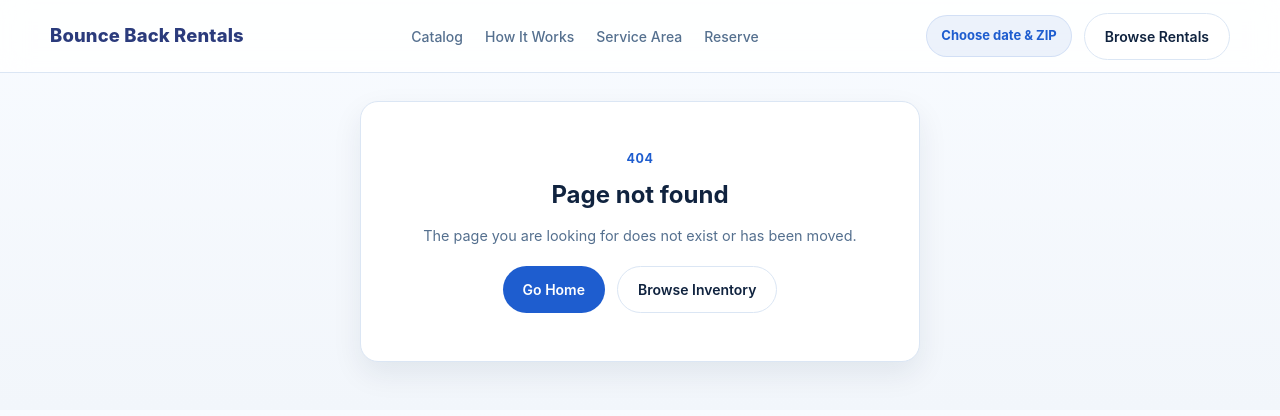
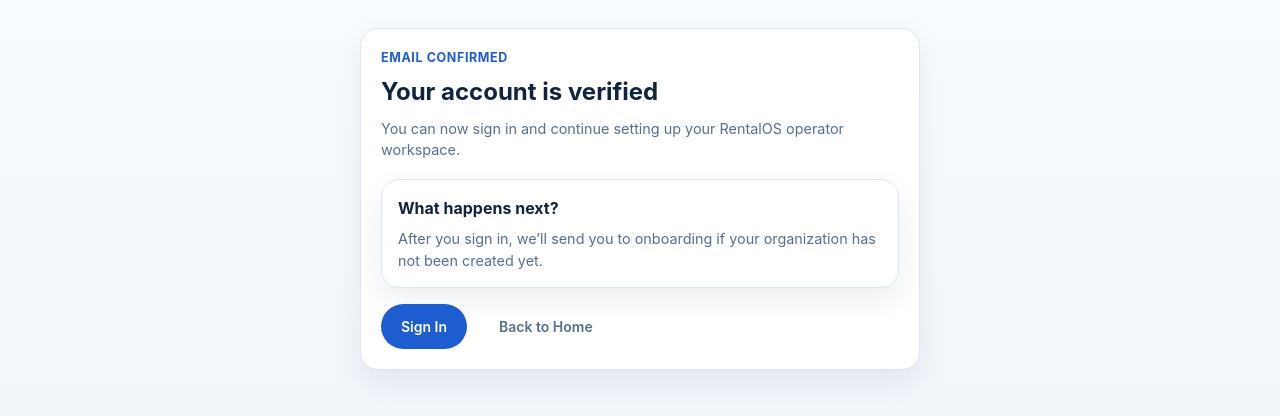
Before and after one commit to kkoly10/rental-software, a Next.js app: page /auth/verified in a window 1280 px wide. Before the commit this address had no page. Shown: the top 416 px of the page. Built offline with nearby package versions, Linux system fonts and the light colour scheme.

Commit message:
Create page.tsx

```diff
--- /dev/null
+++ b/app/auth/verified/page.tsx
@@ -0,0 +1,41 @@
+import Link from "next/link";
+
+export default function VerifiedPage() {
+  return (
+    <main className="page">
+      <div className="container" style={{ maxWidth: 560 }}>
+        <section className="panel">
+          <div className="section-header">
+            <div>
+              <div className="kicker">Email confirmed</div>
+              <h1 style={{ margin: "6px 0 8px" }}>Your account is verified</h1>
+              <div className="muted">
+                You can now sign in and continue setting up your RentalOS
+                operator workspace.
+              </div>
+            </div>
+          </div>
+
+          <div className="order-card" style={{ marginTop: 16 }}>
+            <strong>What happens next?</strong>
+            <div className="muted" style={{ marginTop: 8 }}>
+              After you sign in, we’ll send you to onboarding if your
+              organization has not been created yet.
+            </div>
+          </div>
+
+          <div
+            style={{ marginTop: 16, display: "flex", gap: 12, flexWrap: "wrap" }}
+          >
+            <Link href="/login" className="primary-btn">
+              Sign In
+            </Link>
+            <Link href="/" className="ghost-btn">
+              Back to Home
+            </Link>
+          </div>
+        </section>
+      </div>
+    </main>
+  );
+}
```
